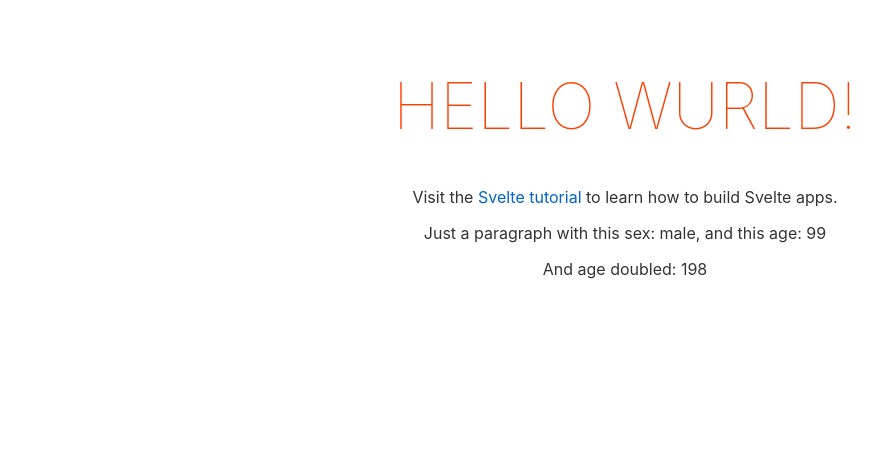
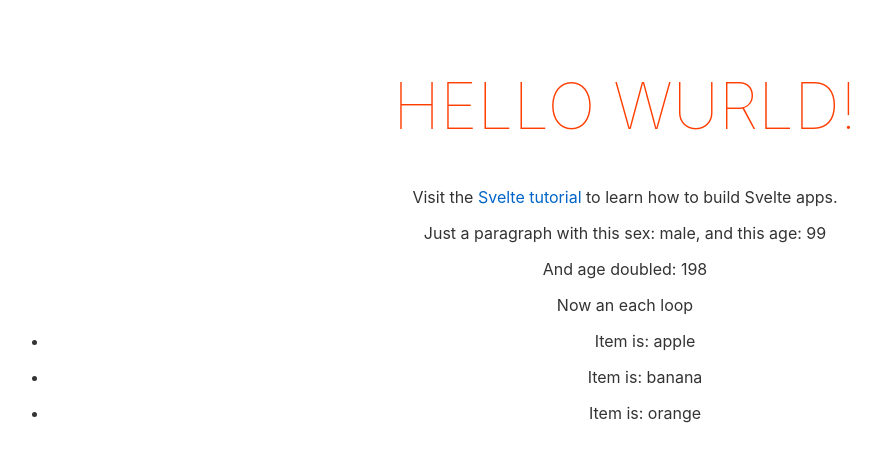
Before and after one commit to peterhoward42/svelte-learning, a Svelte app: page / in a window 1280 px wide. Shown: the top 462 px of the page, without its empty margins (15-896 px from the left). Built offline with nearby package versions, Linux system fonts and the light colour scheme.

Commit message:
Each i.e. loop directive

```diff
--- a/src/Inner.svelte
+++ b/src/Inner.svelte
@@ -1,6 +1,7 @@
 <script>
-    export let sex ;
-    export let age ;
+    export let sex;
+    export let age;
+    const fruits = ['apple', 'banana', 'orange'];
 
     // A reactive variable.
     //
@@ -12,3 +13,12 @@
 <!-- A MVP component to show consumption of props -->
 <p>Just a paragraph with this sex: {sex}, and this age: {age}</p>
 <p>And age doubled: {doubled}</p>
+<p />
+<p>Now an each loop</p>
+{#each fruits as fruit}
+    <ul>
+        <li>
+            Item is: {fruit}
+        </li>
+    </ul>
+{/each}
```
